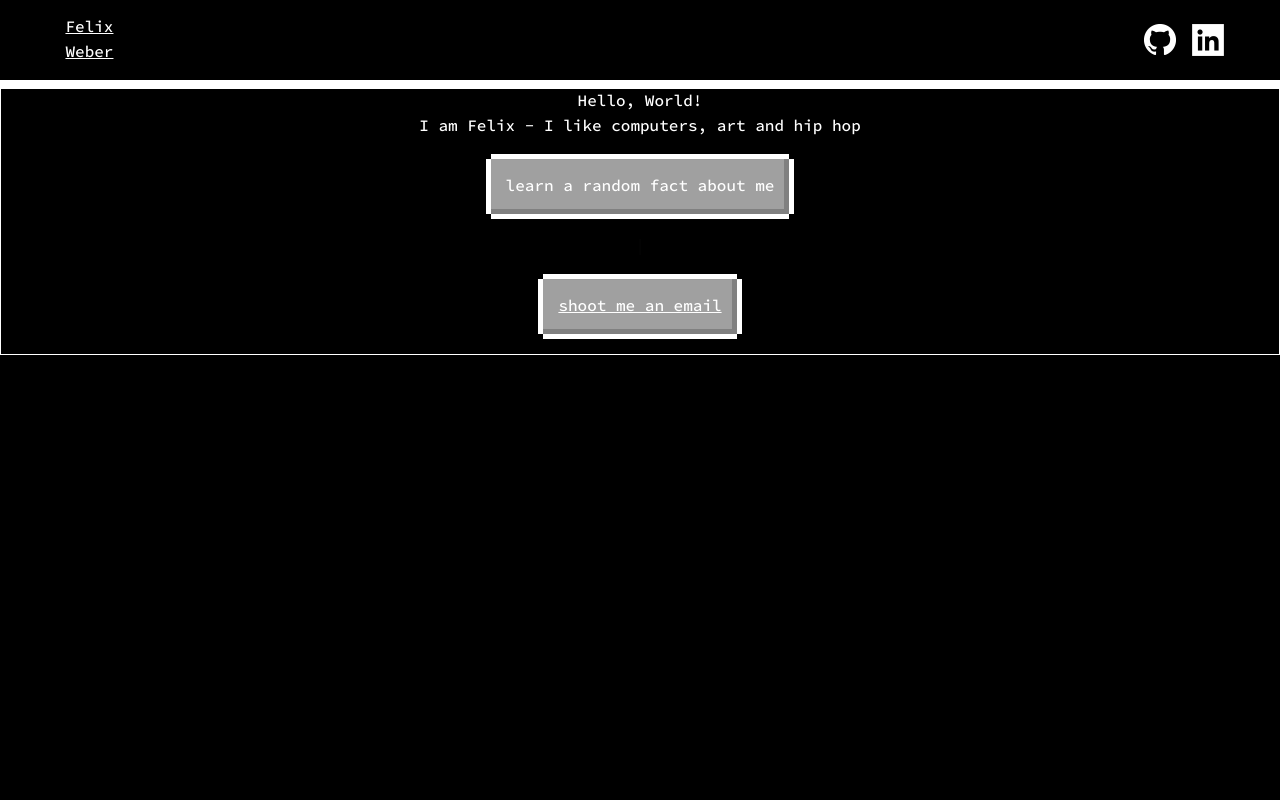
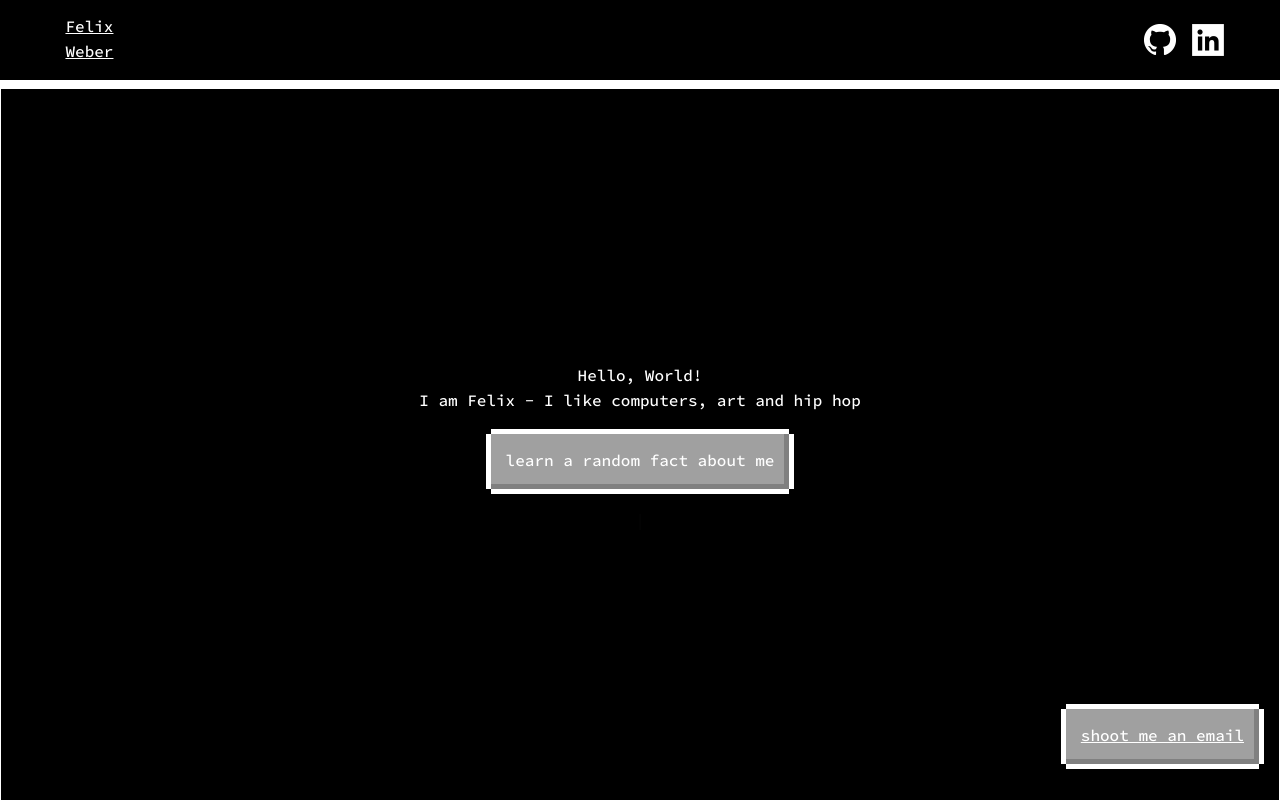
Before and after one commit to felicianodev/simple-website, a React (Create React App) app: page / in a window 1280 px wide. Built offline with nearby package versions, Linux system fonts and the light colour scheme.

Commit message:
Add styling changes: take full height, position mail link to bottom

```diff
--- a/src/App.css
+++ b/src/App.css
@@ -55,3 +55,22 @@ a {
 .content {
   border: 1px solid white;
 }
+
+html, body, #root, .App {
+  height: 100% ;
+  overflow: hidden
+}
+
+.content {
+  height: calc(100% - 80px);
+  display: flex;
+  justify-content: center;
+  align-items: center;
+  flex-direction: column;
+}
+
+.email-link {
+  position: absolute;
+  bottom: 16px;
+  right: 16px;
+}
```
